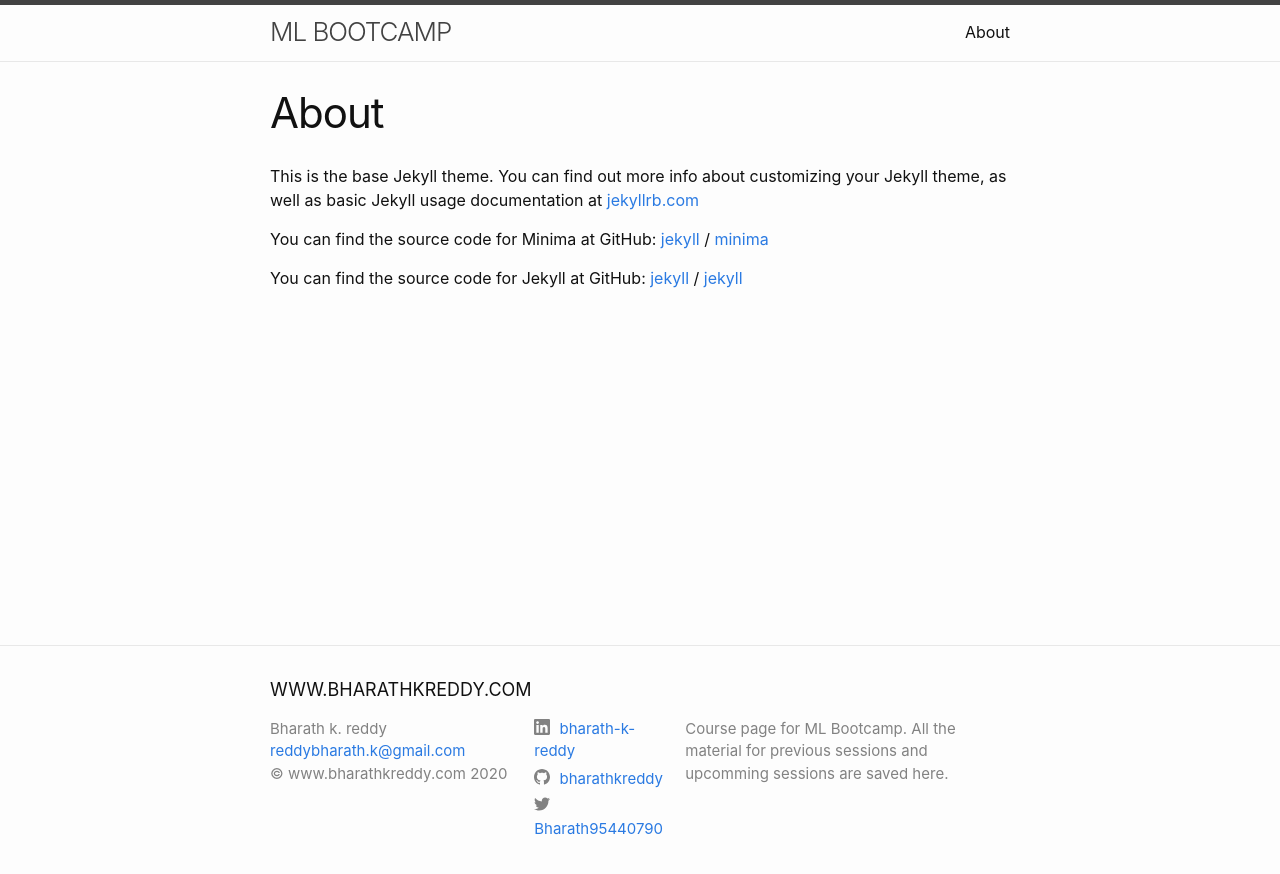
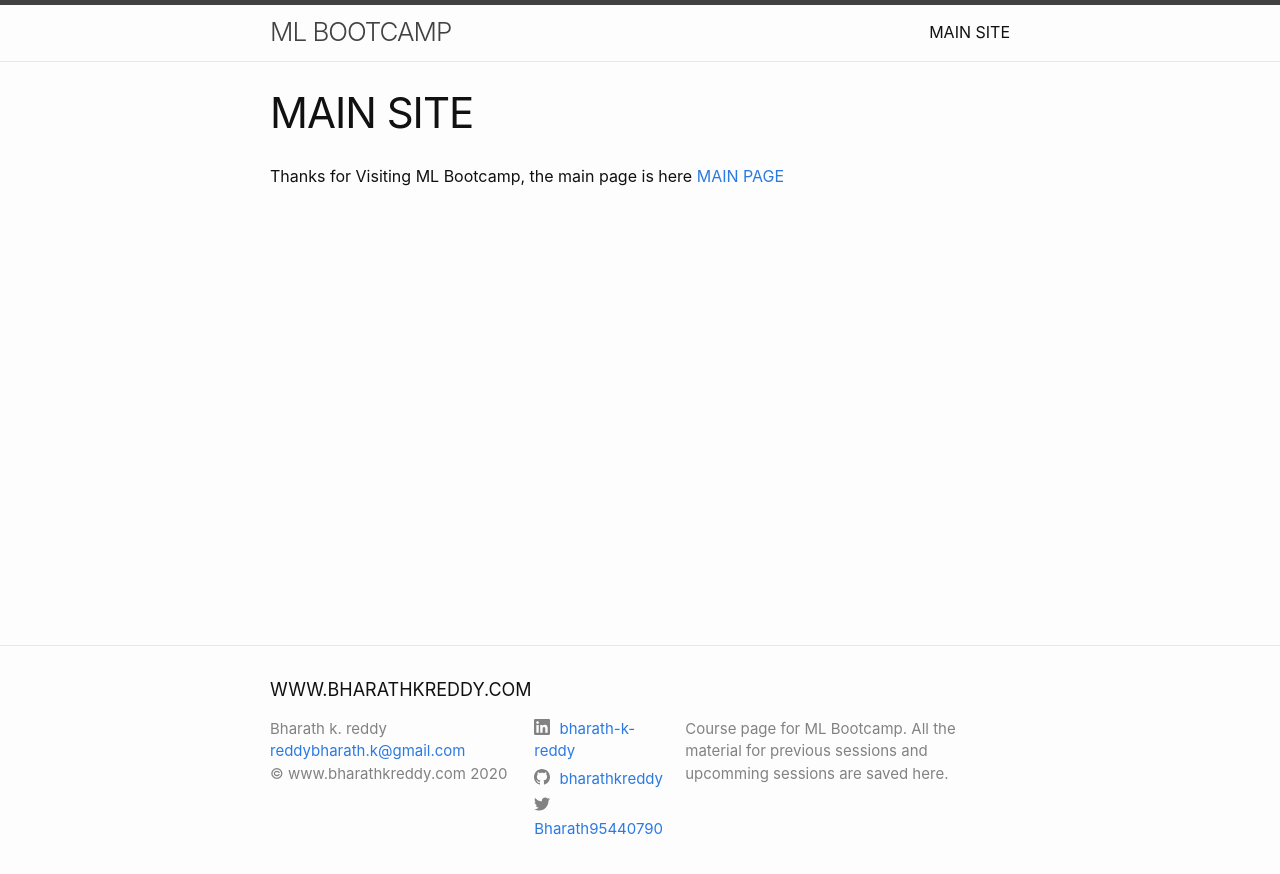
Before and after one commit to bharathkreddy/mlbootcamp, a Jekyll site: the page built from about.markdown, in a window 1280 px wide. Shown: the top 874 px of the page. Built offline with Jekyll 4.4.1, drawn with Linux system fonts in a browser that asks for light colours.

Commit message:
About page changed to Main site

```diff
--- a/about.markdown
+++ b/about.markdown
@@ -1,18 +1,8 @@
 ---
 layout: page
-title: About
+title: MAIN SITE
 permalink: /about/
 ---
 
-This is the base Jekyll theme. You can find out more info about customizing your Jekyll theme, as well as basic Jekyll usage documentation at [jekyllrb.com](https://jekyllrb.com/)
-
-You can find the source code for Minima at GitHub:
-[jekyll][jekyll-organization] /
-[minima](https://github.com/jekyll/minima)
-
-You can find the source code for Jekyll at GitHub:
-[jekyll][jekyll-organization] /
-[jekyll](https://github.com/jekyll/jekyll)
-
-
-[jekyll-organization]: https://github.com/jekyll
+Thanks for Visiting ML Bootcamp, the main page is here
+[MAIN PAGE](https://www.bharathkreddy.com/)
```
